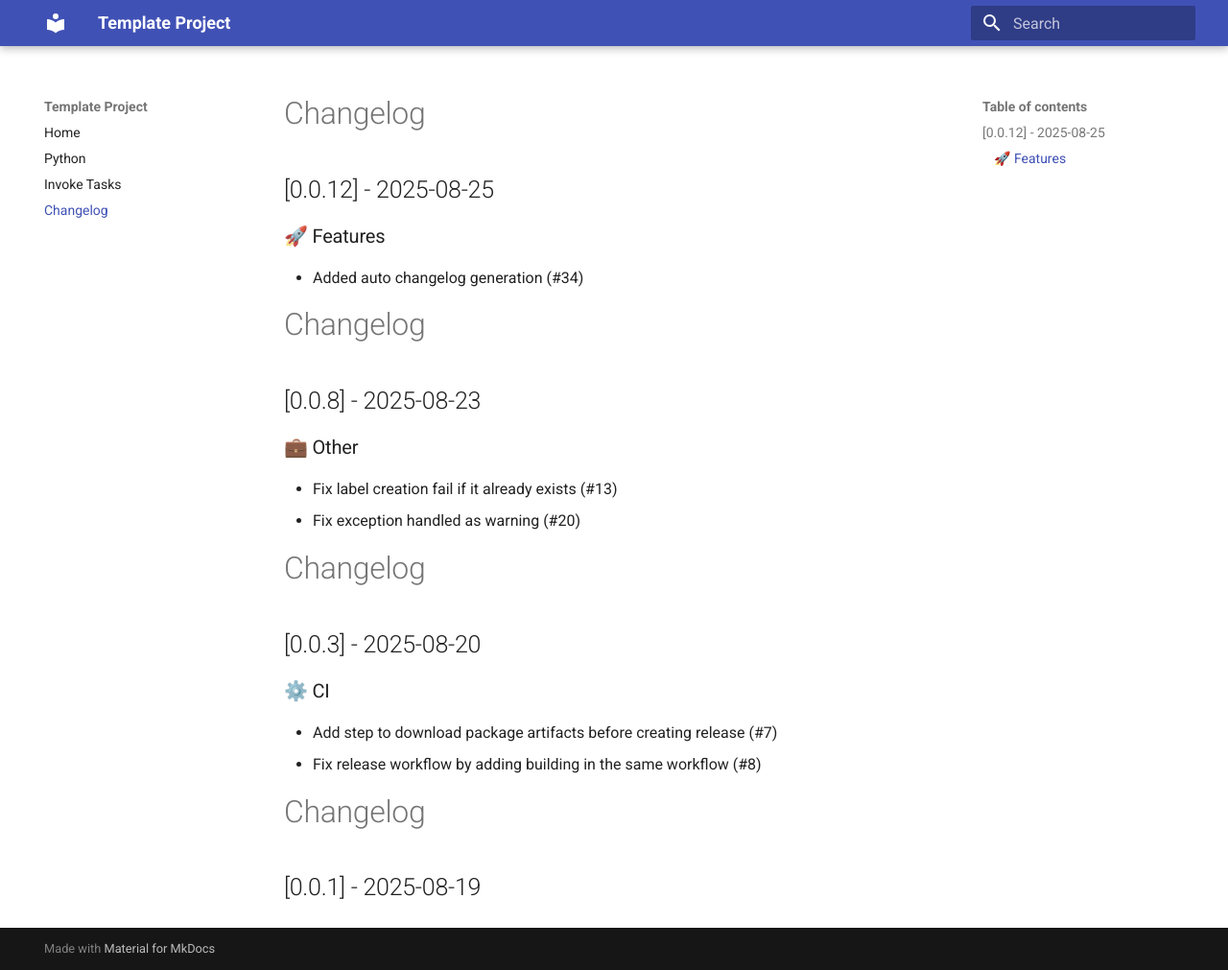
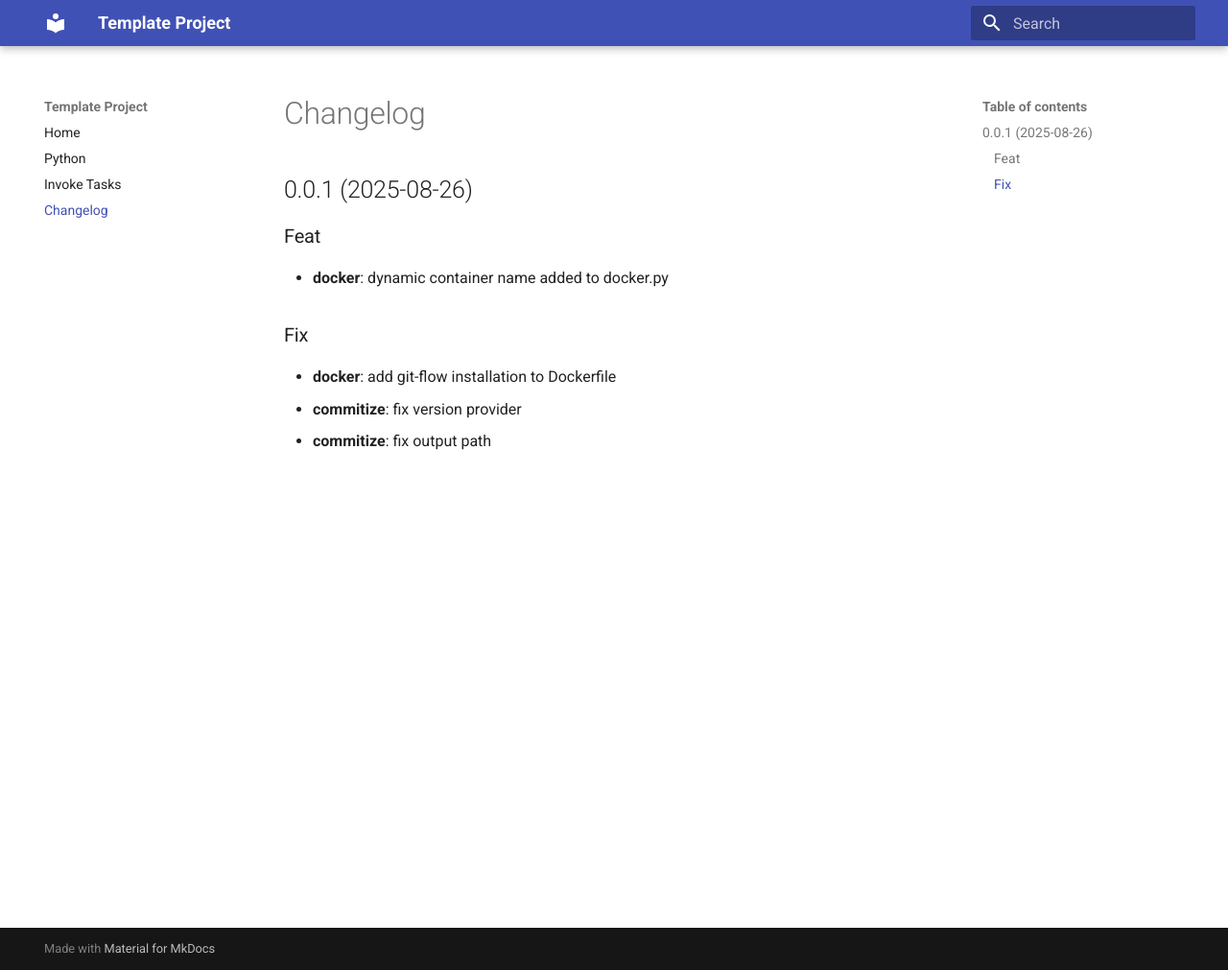
Before and after one commit to tigitlabs/pyt-cli-cookie, an MkDocs documentation site: the page built from docs/changelog.md, in a window 1280 px wide and 1011 px high. Shown: the whole window at 96% size. Built offline with MkDocs 1.6.1 and Material for MkDocs 9.7.7, drawn with Linux system fonts in a browser that asks for light colours.

Commit message:
docs(changelog): updated changelog

```diff
--- a/docs/changelog.md
+++ b/docs/changelog.md
@@ -1,26 +1,11 @@
-# Changelog
+## 0.0.1 (2025-08-26)
 
-## [0.0.12] - 2025-08-25
+### Feat
 
-### 🚀 Features
+- **docker**: dynamic container name added to docker.py
 
-- Added auto changelog generation (#34)
-# Changelog
+### Fix
 
-## [0.0.8] - 2025-08-23
-
-### 💼 Other
-
-- Fix label creation fail if it already exists (#13)
-- Fix exception handled as warning (#20)
-# Changelog
-
-## [0.0.3] - 2025-08-20
-
-### ⚙️ CI
-
-- Add step to download package artifacts before creating release (#7)
-- Fix release workflow by adding building in the same workflow (#8)
-# Changelog
-
-## [0.0.1] - 2025-08-19
+- **docker**: add git-flow installation to Dockerfile
+- **commitize**: fix version provider
+- **commitize**: fix output path
```
